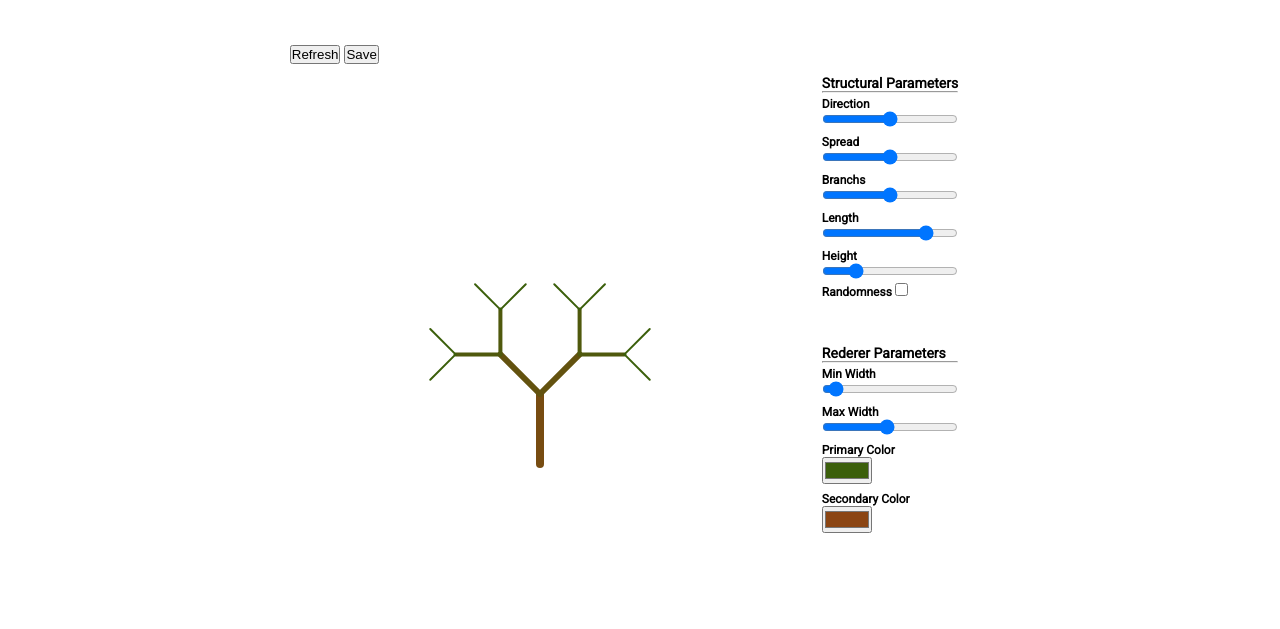
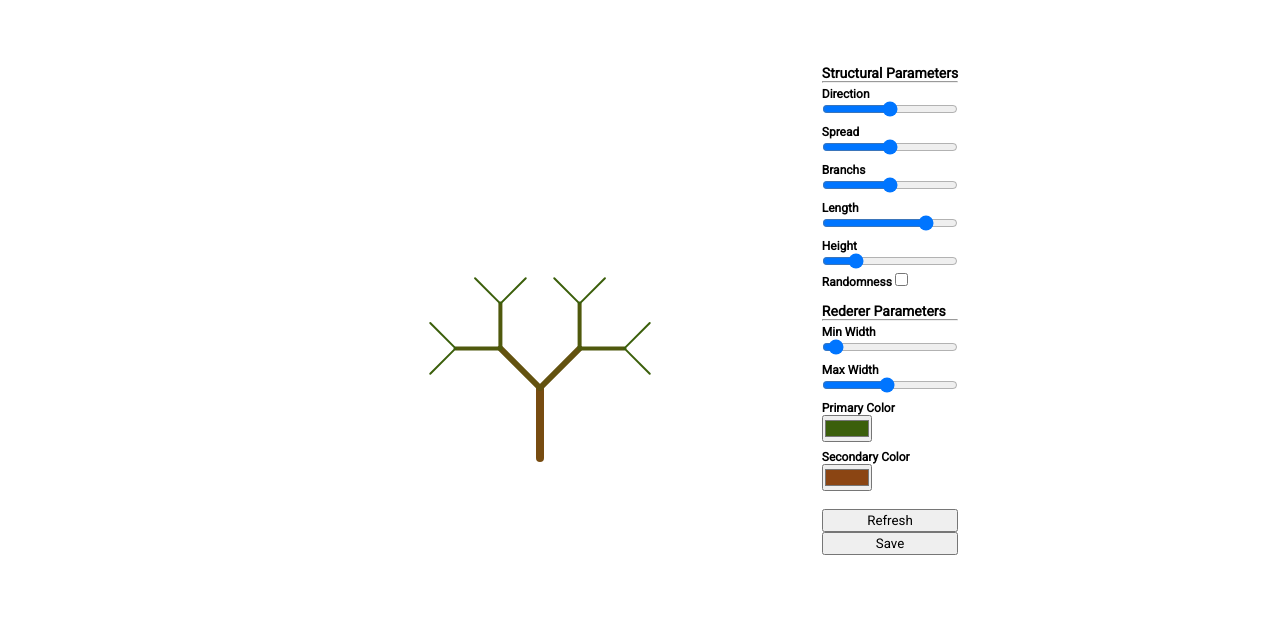
Before and after one commit to MarcosGTS/fractal-visualizer, a plain HTML site: page index.html in a window 1280 px wide. Shown: the part 127-756 px from the top of the page. Drawn offline with Linux system fonts and the light colour scheme.

Commit message:
change buttons position

```diff
--- a/index.html
+++ b/index.html
@@ -12,10 +12,7 @@
     <h1>Fractal Visualizer</h1>
     <main>
         <div>
-            <div>
-                <button id="refresh">Refresh</button>
-                <button id="save">Save</button>
-            </div>
+
             <canvas id="canvas"></canvas>
         </div>
         <div id="parameters">
@@ -69,6 +66,10 @@
                     <input type="color" id="secondary-color" value="#8B4513">
                 </div>
             </section>
+            <div id="buttons">
+                <button id="refresh">Refresh</button>
+                <button id="save">Save</button>
+            </div>
         </div>
     </main>
 
--- a/style.css
+++ b/style.css
@@ -2,6 +2,7 @@
 * {
     padding: 0;
     margin: 0;
+    font-family: 'Roboto', sans-serif;
 }
 
 body {
@@ -11,8 +12,6 @@ body {
 
     /* background-color: #171717;
     color: #e9e9e9; */
-
-    font-family: 'Roboto', sans-serif;
 
     height: 100vh;
 }
@@ -25,10 +24,18 @@ h1 {
     margin: auto 0;
 }
 
+button {
+    padding: 2px 8px;
+}
+
+#buttons {
+    display: flex;
+    flex-direction: column;
+}
+
 #parameters {
     display: flex;
     flex-direction: column;
-
     justify-content: space-around;
 
     border-radius: 0 8px 8px 0;
@@ -37,7 +44,7 @@ h1 {
 
     font-size: 12px;
     font-weight: bold;
-    padding: 8px 32px;
+    padding: 0 32px;
 }
 
 .parameter {
```
Also changed, not shown: script.js (line endings or trailing spaces).
